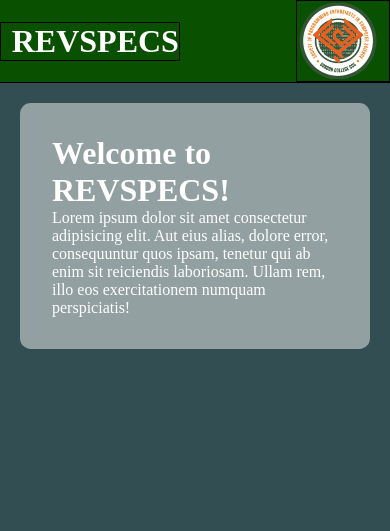
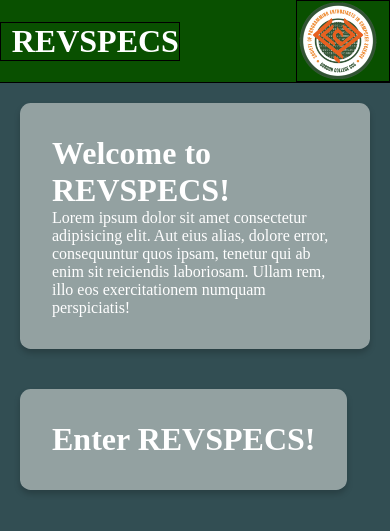
Before and after one commit to Dumakulem/REVSPECS, a PHP site: page / in a window 390 px wide. Shown: the top 531 px of the page. Run offline with PHP 8.4, Linux system fonts and the light colour scheme.

Commit message:
did some wrapping for mobile and flexible window sizes

```diff
--- a/index.php
+++ b/index.php
@@ -8,7 +8,7 @@
             /* color scheme */
             :root {
                 --bg: #324e53;
-            --surface: #fffaf879;
+                --surface: #fffcf879;
                 --border: #fff;
                 --text: #ffffff;
                 --accent: #095000;
@@ -25,8 +25,18 @@
                     opacity: 1
                 }
             }
+            @keyframes fadeIn {
+                from {
+                    opacity: 0
+                }
+                to {
+                    opacity: 1
+                }
+            }
 
-
+            html, body {
+                overflow-x: hidden;
+            }
             body {
                 background: var(--bg);
                 display: flex;
@@ -36,12 +46,14 @@
 
             .nav-top{
                 display: flex;
+                flex-wrap: wrap;
                 /* height: auto; */
                 background: var(--accent);
                 align-items: center;
                 /* width: auto; */
                 border-bottom: 1px solid black;
                 /* justify-content: right; */
+                position: sticky;
             }
 
             .header-left {
@@ -74,6 +86,13 @@
                 /* margin: 0.67rem; */
             }
 
+            .base-container{
+                display: flex;
+                flex-direction: row;
+                flex-wrap: wrap;
+            }
+
+
             .base {
                 background: var(--surface);
                 margin: 1.25rem;
@@ -82,6 +101,20 @@
                 max-width: 40rem;
                 animation: slideLeft 2s ease-out forwards;
                 border-radius: 0.67rem;
+                box-shadow: 0 4px 6px rgba(0, 0, 0, 0.2);
+               ;
+            }
+
+            .base-right{
+                background: var(--surface);
+                margin: 1.25rem;
+                /* height: 50rem; */
+                padding: 2rem;
+                max-width: 40rem;
+                animation: slideLeft 2s ease-out forwards;
+                border-radius: 0.67rem;
+                box-shadow: 0 4px 6px rgba(0, 0, 0, 0.2);
+
             }
 
         </style>
@@ -103,9 +136,14 @@
         </div>
 
         </div>
+        <div class="base-container">
         <div class="base">
             <h1>Welcome to REVSPECS!</h1>
             <p>Lorem ipsum dolor sit amet consectetur adipisicing elit. Aut eius alias, dolore error, consequuntur quos ipsam, tenetur qui ab enim sit reiciendis laboriosam. Ullam rem, illo eos exercitationem numquam perspiciatis!</p>
+        </div>
+        <div class="base-right">
+            <h1>Enter REVSPECS!</h1>
+        </div>
         </div>
     </div>
 
```
Lines whose indentation alone changed are shown as unchanged.
